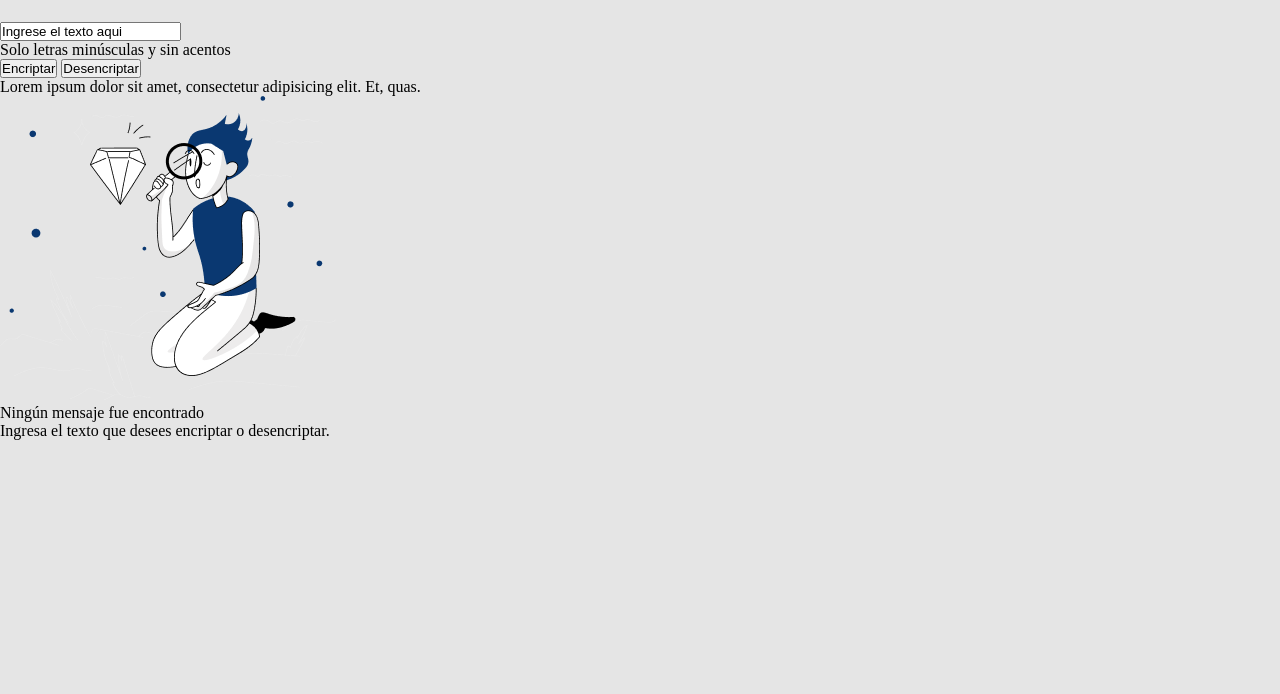
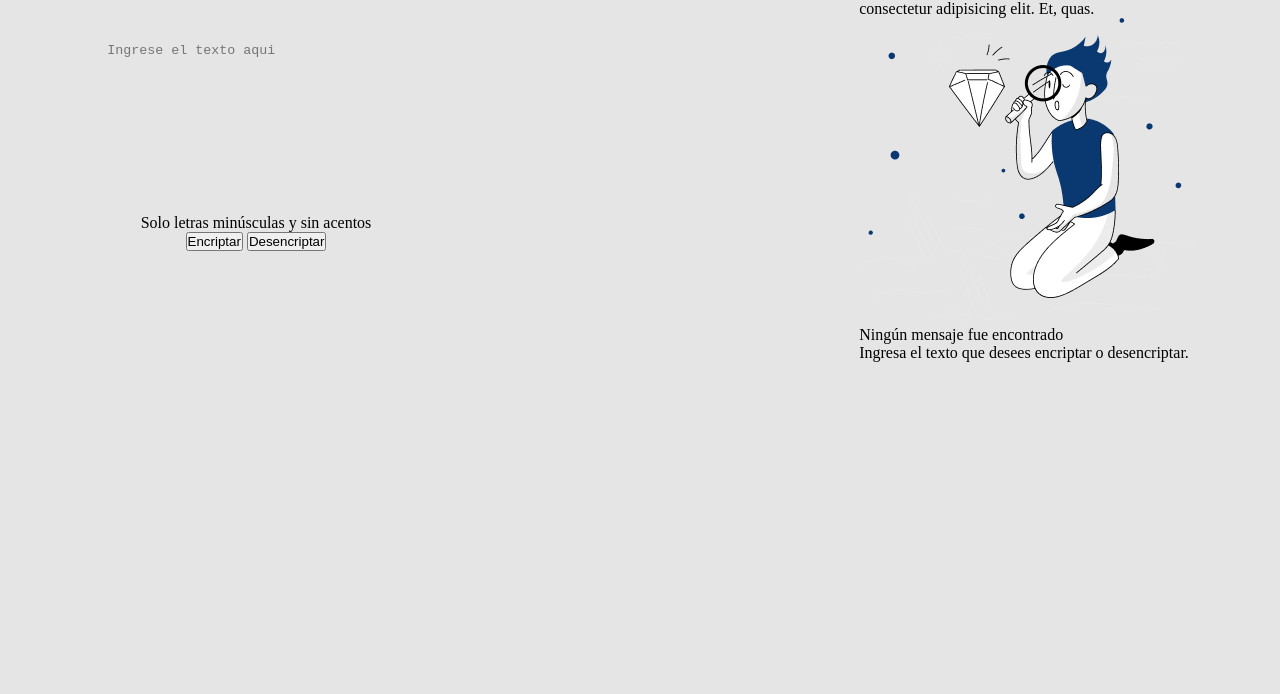
Before and after one commit to MaykoLeo/one-primer-desafio, a plain HTML site: page index.html in a window 1280 px wide. Shown: the part 106-800 px from the top of the page. Drawn offline with Linux system fonts and the light colour scheme.

Commit message:
css corregido 2

```diff
--- a/css/styles.css
+++ b/css/styles.css
@@ -25,7 +25,7 @@ body {
 .logo {
     height: 48px;
     width: 120px;
-    margin: 40px;
+    margin: 20px;
 }
 
 .titulo {
@@ -36,4 +36,71 @@ body {
     padding-left: 20px;
 }
 
-.main-contender {}
+.main-contender {
+    display: flex;
+    flex-direction: row;
+    align-items: flex-start;
+    justify-content: space-between;
+    gap: 40px;
+}
+
+.input-container {
+    display: flex;
+    flex-direction: column;
+    justify-content: center;
+    align-items: center;
+    width: 40%;
+    margin-top: 40px;
+}
+
+.input {
+    margin-left: 20%;
+    padding: 20px;
+    background-color: #E5E5E5;
+    border: 1px solid #E5E5E5;
+    opacity: 1;
+    resize: none;
+    overflow: hidden;
+}
+
+.container-output {
+    display: flex;
+    flex-direction: column;
+    justify-content: center;
+    align-items: center;
+    width: 60%;
+}
+
+
+
+/*     display: flex;
+    align-items: center;
+    justify-content: center;
+    gap: 80px;
+}
+
+.input-container {
+
+    display: flex;
+    flex-direction: column;
+    justify-content: center;
+    align-items: center;
+    width: 60%;
+}
+
+.input {
+    padding: 20px;
+    background-color: #E5E5E5;
+    border: 1px solid #E5E5E5;
+    opacity: 1;
+    resize: none;
+    overflow: hidden;
+}
+
+.container-output {
+    display: flex;
+    flex-direction: column;
+    justify-content: center;
+    align-items: center;
+    width: 30%;
+} */
--- a/index.html
+++ b/index.html
@@ -17,7 +17,8 @@
 
         <div class="main-contender">
             <article class="input-container">
-                <input type="text" class="input" value="Ingrese el texto aqui">
+                <textarea name="text" id="input" class="input" cols="50" rows="10"
+                    placeholder="Ingrese el texto aqui"></textarea>
                 <p>Solo letras minúsculas y sin acentos</p>
                 <div class="botonera">
                     <button class="boton-encriptar">Encriptar</button>
```
